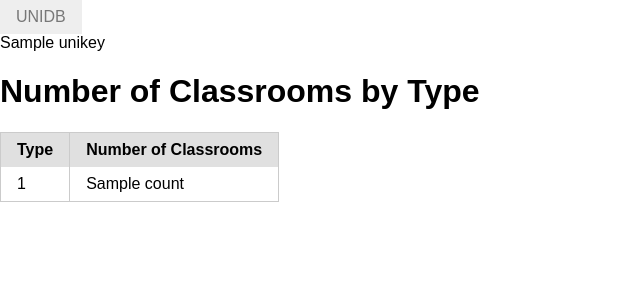
After one commit to yuming-z/university-study, a Python web app: template templates/count_classrooms.html in a window 1280 px wide. The commit adds this page. Shown: the top 300 px of the page, without its empty margins (0-640 px from the left). Run offline with Jinja, Linux system fonts and the light colour scheme; the template is opened without the code that fills it: most values are stand-ins (such as "Sample title", 1, 10 or a date in 2020).

Commit message:
Create report showing how many classrooms there are of each type

```diff
--- /dev/null
+++ b/templates/count_classrooms.html
@@ -0,0 +1,22 @@
+{% include 'top.html' %}
+<div id="content">
+    <div id="container">
+        <h1 class="page-title">Number of Classrooms by Type</h1>
+        <table class="pure-table">
+            <thead>
+                <tr>
+                    <th>Type</th>
+                    <th>Number of Classrooms</th>
+                </tr>
+            </thead>
+            <tbody>
+                {% for count in counts %}
+                <tr>
+                    <td>{{count[0]}}</td>
+                    <td>{{count[1]}}</td>
+                </tr>
+                {% endfor %}
+            </tbody>
+        </table>
+    </div>
+</div>
--- a/templates/top.html
+++ b/templates/top.html
@@ -15,7 +15,8 @@
             <ul class="pure-menu-list">
                 <li class="pure-menu-item"><a href="{{ url_for('list_units') }}" class="pure-menu-link">All Units</a></li>
                 <li class="pure-menu-item"><a href="{{ url_for('list_classroom') }}" class="pure-menu-link">All Classrooms</a></li>
-                <li class="pure-menu-item"><a href="{{ url_for('find_classroom') }}" class="pure-menu-link"></a>Find Classrooms</li>
+                <li class="pure-menu-item"><a href="{{ url_for('find_classroom') }}" class="pure-menu-link">Find Classrooms</a></li>
+                <li class="pure-menu-item"><a href="{{ url_for('count_classroom') }}" class="pure-menu-link">Number of Classrooms by Type</a></li>
                 <li class="pure-menu-item"><a href="{{ url_for('logout')}}" class="pure-menu-link">Logout</a></li>
             </ul>
             {% endif %}
```
Also changed, not shown: database.py (+27 -0 lines), routes.py (+13 -0 lines).
